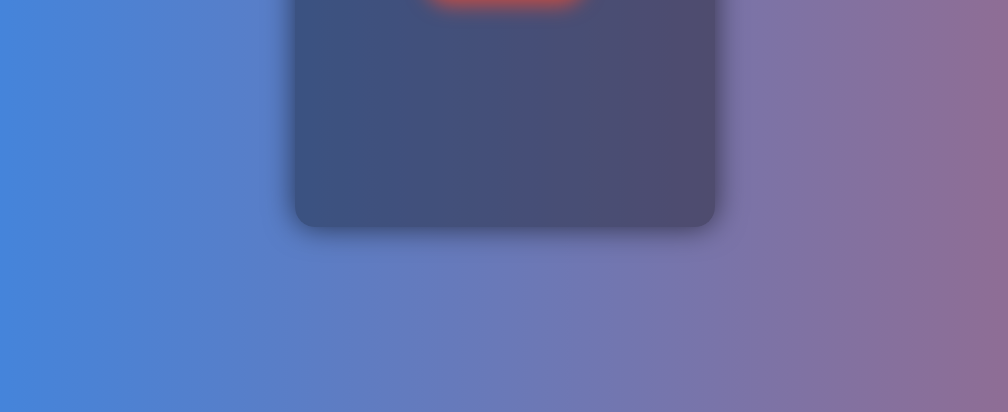
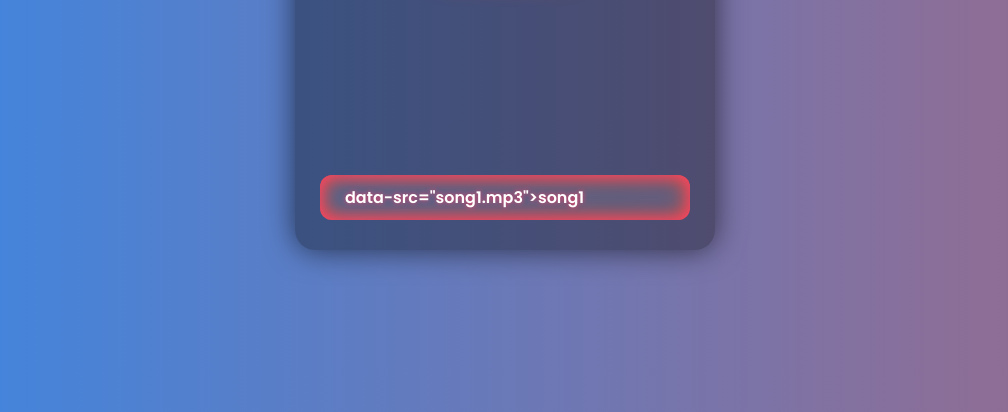
Before and after one commit to Dinesh2020-lab/LOVEMUSIC, a plain HTML site: page index.html in a window 1280 px wide. Shown: the part 388-800 px from the top of the page, without its empty margins (135-1143 px from the left). Drawn offline with Linux system fonts and the light colour scheme.

Commit message:
Update index.html

```diff
--- a/index.html
+++ b/index.html
@@ -14,9 +14,12 @@
     <button id="play-btn">▶ Play</button>
     <div id="visualizer" class="visualizer"></div>
 
-    <ul id="playlist" class="playlist"></ul>
+    <ul id="playlist" class="playlist">
+      <li>data-src="song1.mp3">song1</li>
+    </ul>
   </div>
 
   <script src="script.js"></script>
 </body>
+
 </html>
```
